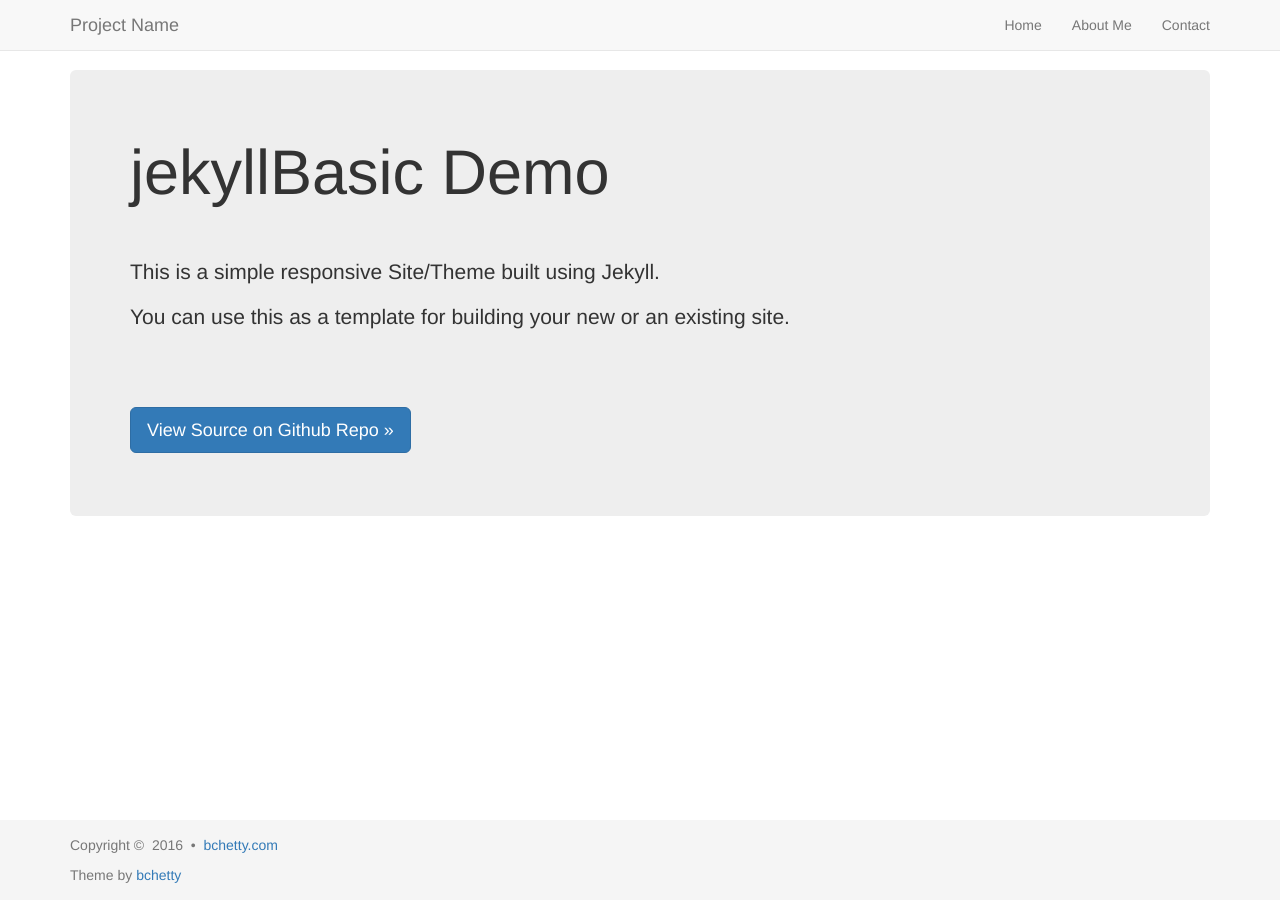
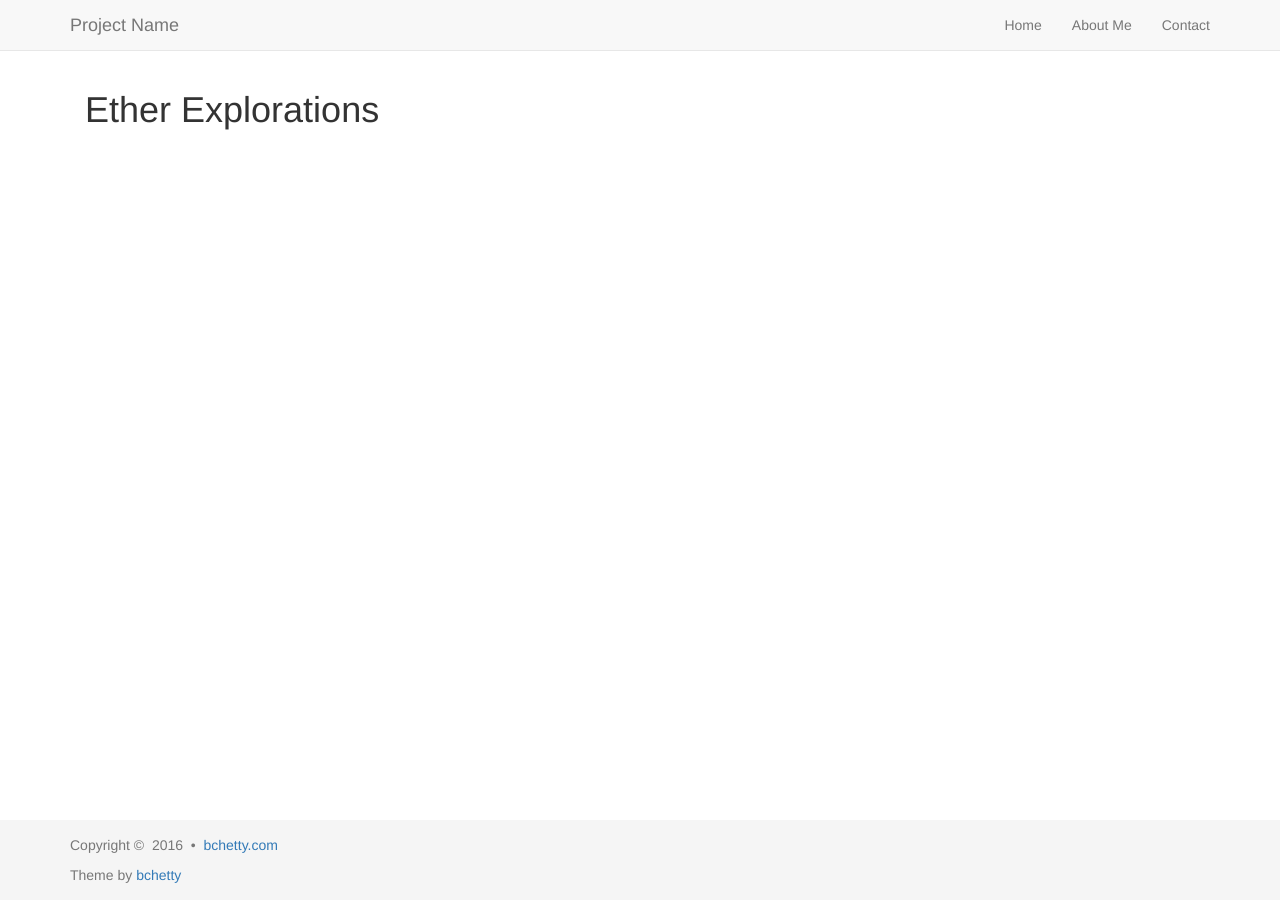
Before and after one commit to ether-explorations/ether, a Jekyll site: the page built from index.html, in a window 1280 px wide. Built offline with Jekyll 4.4.1, drawn with Linux system fonts in a browser that asks for light colours; nearby versions of some CDN libraries; the list of posts is cut into pages by our own code.

Commit message:
add index.html update

```diff
--- a/index.html
+++ b/index.html
@@ -1,15 +1,6 @@
 ---
 layout: template1
 ---
-
-<!-- Main component for a primary marketing message or call to action -->
-<div class="jumbotron">
-    <h1>jekyllBasic Demo</h1>
-    <br/><br/>
-    <p>This is a simple responsive Site/Theme built using Jekyll.</p>
-    <p>You can use this as a template for building your new or an existing site.</p>
-    <br/><br/><br/>
-    <p>
-        <a class="btn btn-lg btn-primary" href="https://github.com/bchetty/jekyllBasic" role="button">View Source on Github Repo &raquo;</a>
-    </p>
+<div class="container">
+  <h1>Ether Explorations</h1>
 </div>
```
